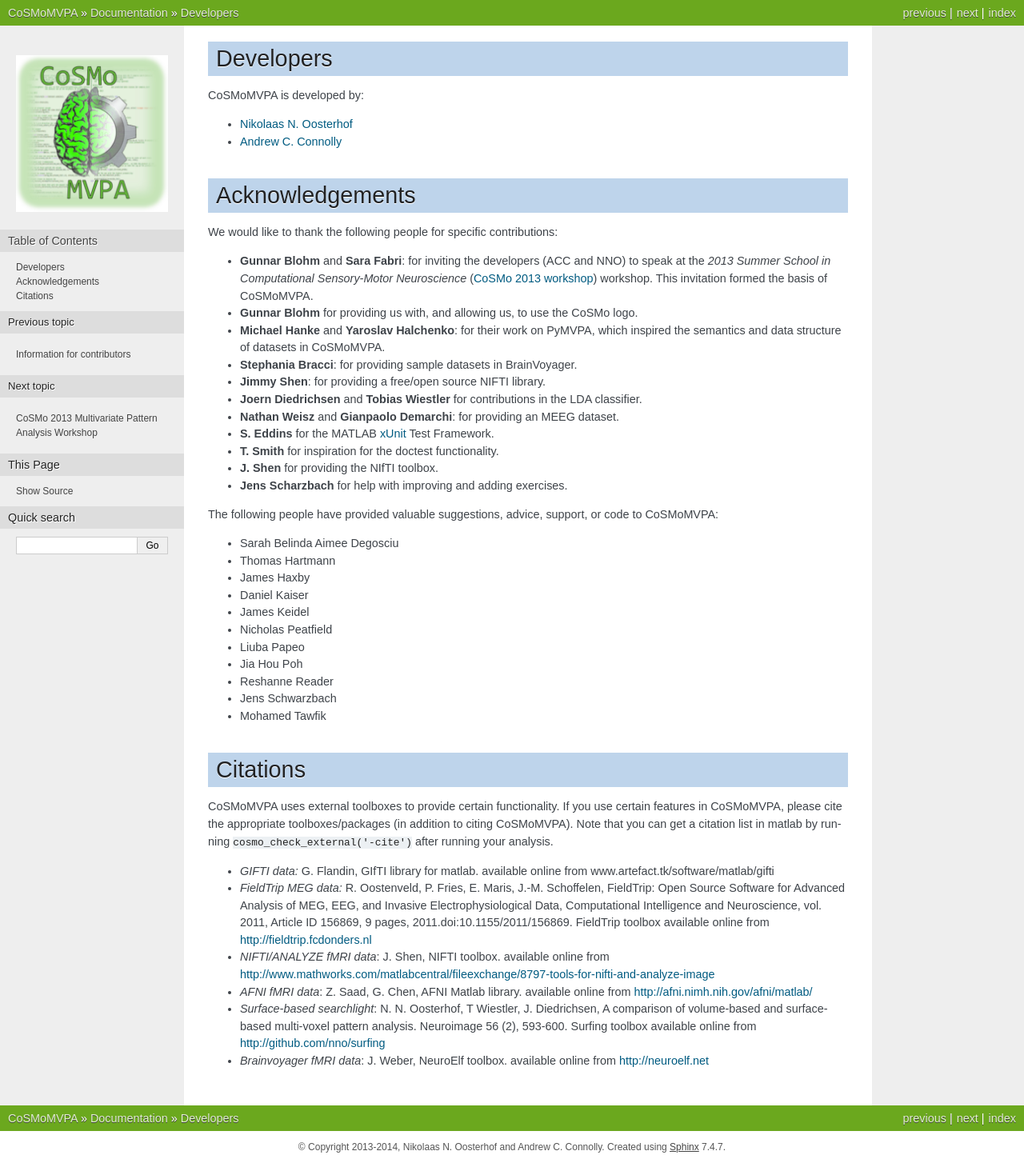
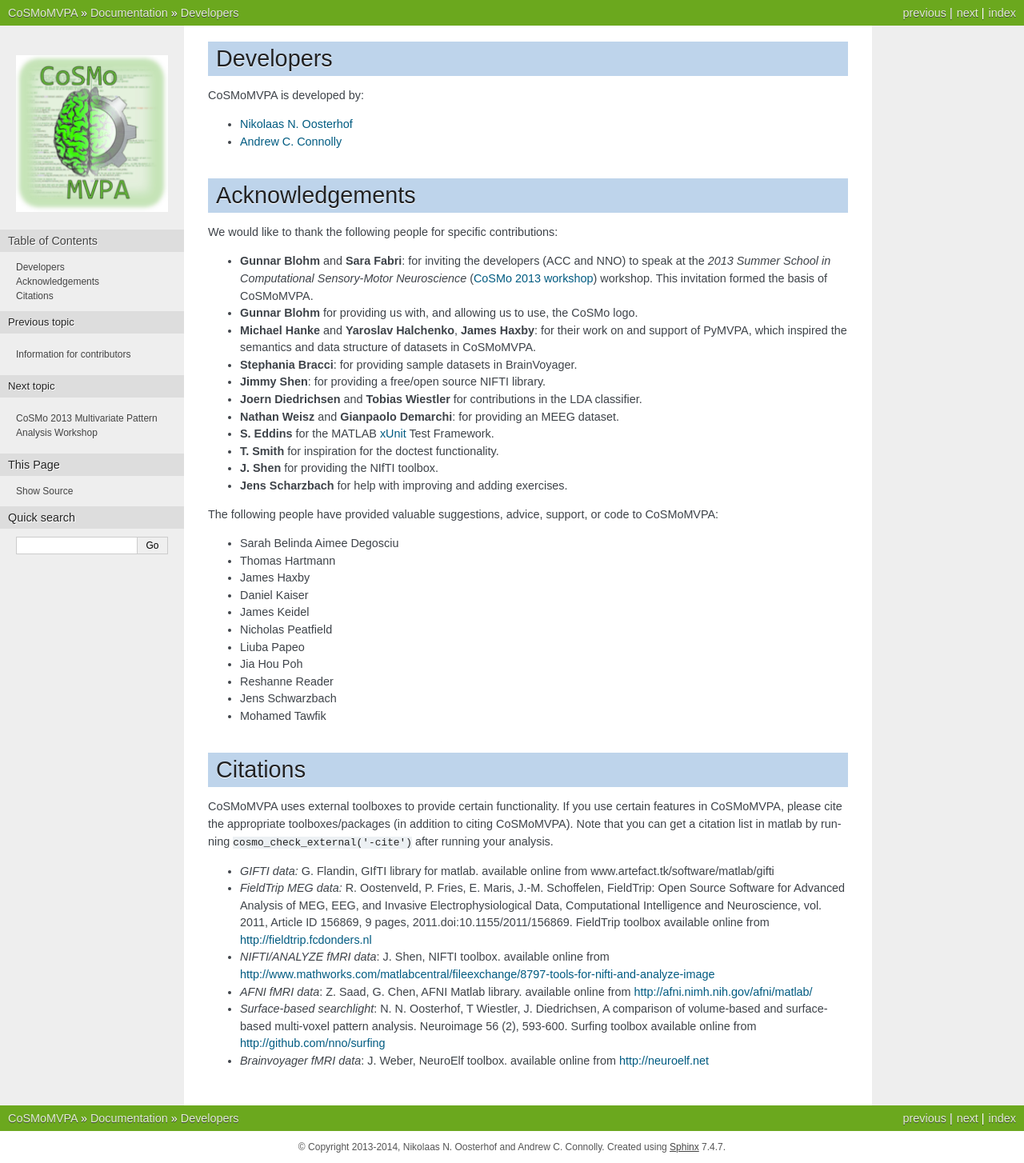
Before and after one commit to CoSMoMVPA/CoSMoMVPA, a Sphinx documentation site: the page built from doc/source/thanks.rst, in a window 1280 px wide. Shown: the whole page at 80% size. Built offline with Sphinx 7.4.7, drawn with Linux system fonts in a browser that asks for light colours; pages that are not in the unit, such as notebooks, are missing from menus.

Commit message:
WEB: update acknowledgements

```diff
--- a/doc/source/thanks.rst
+++ b/doc/source/thanks.rst
@@ -13,8 +13,8 @@ Acknowledgements
 We would like to thank the following people for specific contributions:
 
 +  **Gunnar Blohm** and **Sara Fabri**: for inviting the developers (ACC and NNO) to speak at the *2013 Summer School in Computational Sensory-Motor Neuroscience* (`CoSMo 2013 workshop`_) workshop. This invitation formed the basis of CoSMoMVPA.
-+  **Gunnar Blohm** for providing us with, and allowing us, to use the CoSMo logo.
-+  **Michael Hanke** and **Yaroslav Halchenko**: for their work on PyMVPA, which inspired the semantics and data structure of datasets in CoSMoMVPA.
++  **Gunnar Blohm** for providing us with, and allowing us to use, the CoSMo logo.
++  **Michael Hanke** and **Yaroslav Halchenko**, **James Haxby**: for their work on and support of PyMVPA, which inspired the semantics and data structure of datasets in CoSMoMVPA.
 +  **Stephania Bracci**: for providing sample datasets in BrainVoyager.
 +  **Jimmy Shen**: for providing a free/open source NIFTI library.
 +  **Joern Diedrichsen** and **Tobias Wiestler** for contributions in the LDA classifier.
```
